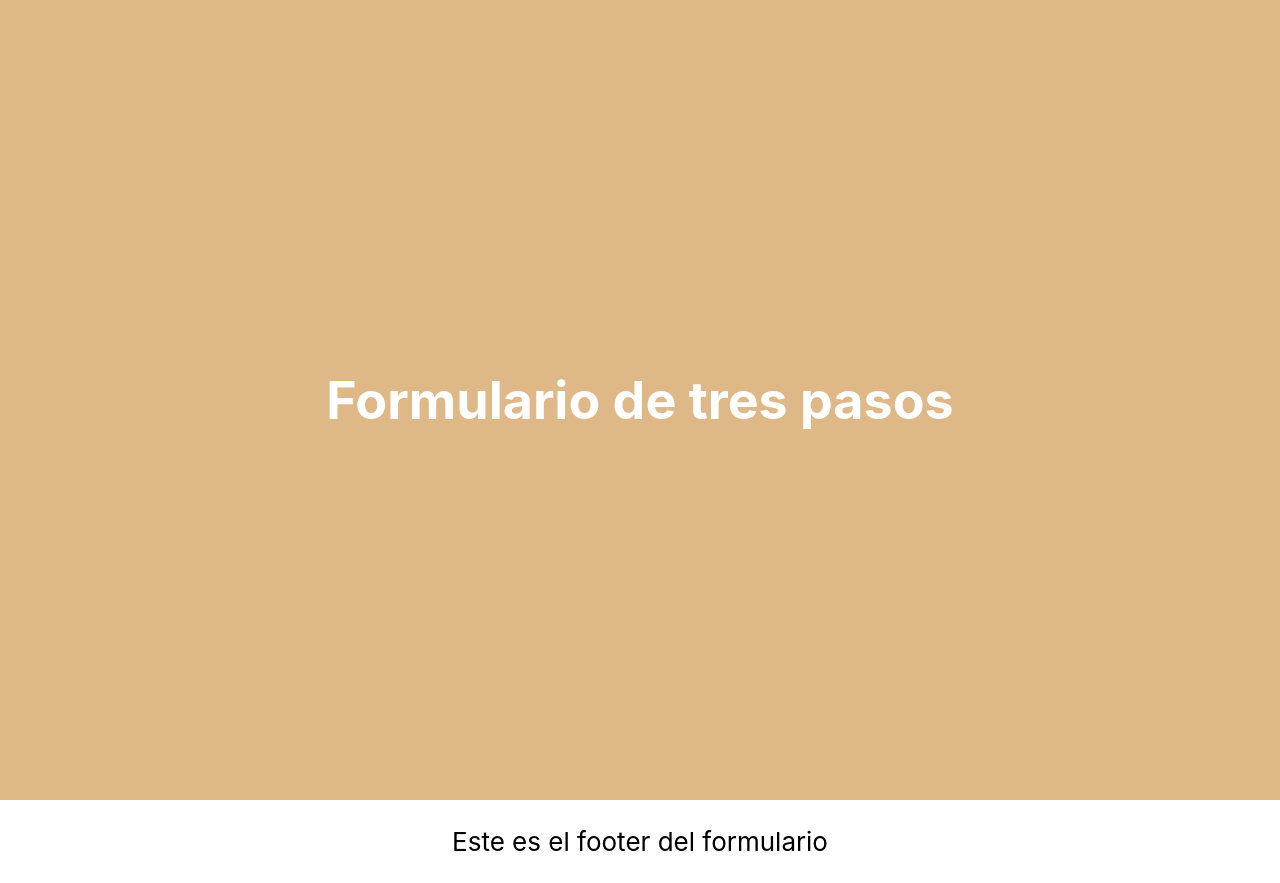
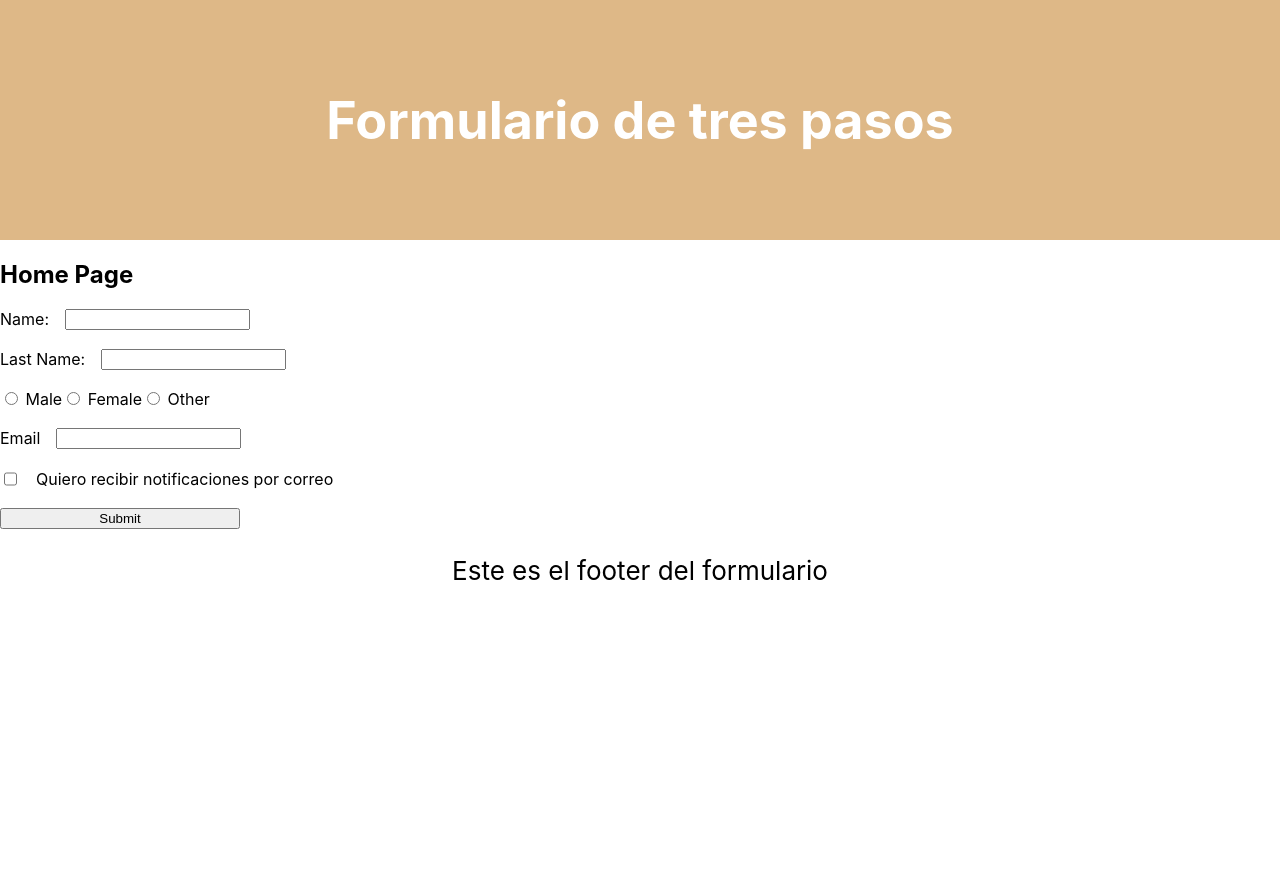
Before and after one commit to jbokyes/202302-W4CH2-Joaquin-Bezanilla, a React (Create React App) app: page / in a window 1280 px wide. After the commit the page ends 800 px from the top, so only its background shows below. Built offline with nearby package versions, Linux system fonts and the light colour scheme.

Commit message:
add home tsx, with form as a component + its own css

```diff
--- a/src/core/components/app/App.css
+++ b/src/core/components/app/App.css
@@ -1,10 +1,5 @@
 .App {
   text-align: center;
-}
-
-.App-logo {
-  height: 40vmin;
-  pointer-events: none;
 }
 
 @media (prefers-reduced-motion: no-preference) {
@@ -15,7 +10,7 @@
 
 .App-header {
   background-color: burlywood;
-  min-height: 100vh;
+  min-height: 30vh;
   display: flex;
   flex-direction: column;
   align-items: center;
--- a/src/core/components/app/App.tsx
+++ b/src/core/components/app/App.tsx
@@ -2,11 +2,13 @@ import React from "react";
 import "./App.css";
 import { Header } from "../header/header";
 import { Footer } from "../footer/footer";
+import HomePage from "../../../features/home/page/home";
 
 function App() {
   return (
     <>
       <Header></Header>
+      <HomePage></HomePage>
       <Footer></Footer>
     </>
   );
--- /dev/null
+++ b/src/features/home/components/form.tsx
@@ -0,0 +1,30 @@
+import React from "react";
+
+export function Form1() {
+  return (
+    <form>
+      <label>
+        Name:
+        <input type="text" name="name" />
+      </label>
+      <label>
+        Last Name:
+        <input type="text" name="last-name" />
+      </label>
+      <div>
+        <input type="radio" value="Male" name="gender" /> Male
+        <input type="radio" value="Female" name="gender" /> Female
+        <input type="radio" value="Other" name="gender" /> Other
+      </div>
+      <label>
+        Email
+        <input type="text" name="email" />
+      </label>
+      <label>
+        <input type="checkbox" />
+        Quiero recibir notificaciones por correo
+      </label>
+      <input type="submit" value="Submit" />
+    </form>
+  );
+}
--- /dev/null
+++ b/src/features/home/page/home.css
@@ -0,0 +1,13 @@
+form {
+  display: flex;
+  flex-direction: column;
+  gap: 1.2rem;
+}
+form label {
+  display: flex;
+  flex-direction: row;
+  gap: 1rem;
+}
+input {
+  max-width: 30vh;
+}
--- /dev/null
+++ b/src/features/home/page/home.tsx
@@ -0,0 +1,13 @@
+import React from "react";
+import { Form } from "react-router-dom";
+import { Form1 } from "../components/form";
+import "./home.css";
+
+export default function HomePage() {
+  return (
+    <section className="homepage">
+      <h2>Home Page</h2>
+      <Form1></Form1>
+    </section>
+  );
+}
```
Also changed, not shown: public/index.html (+4 -4 lines).
